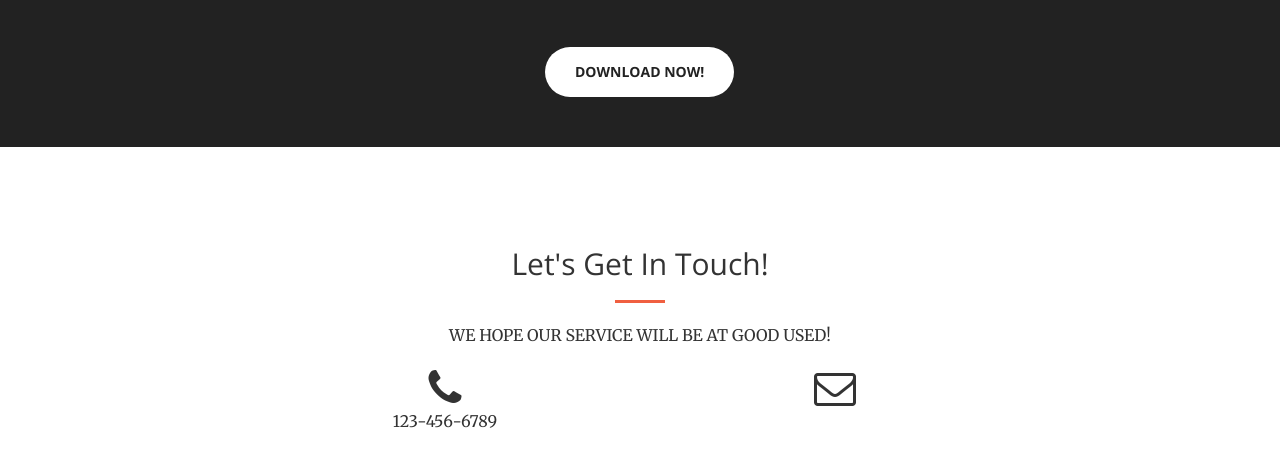
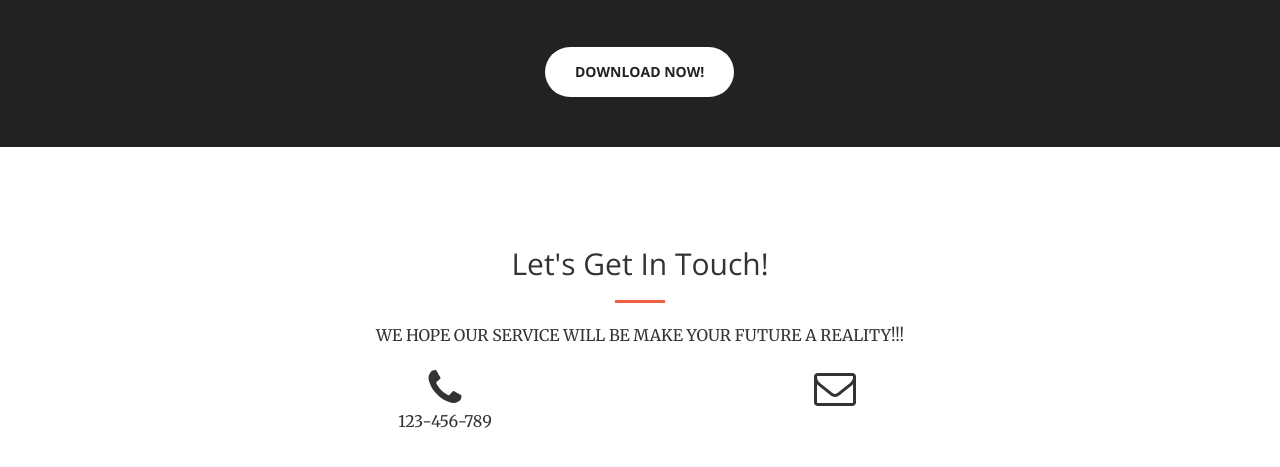
Before and after one commit to rejesusjohnroy/coffeeshop.github.io, a website: page index.html in a window 1280 px wide. Shown: the part 2259-2726 px from the top of the page. Drawn offline with nearby package versions, Linux system fonts and the light colour scheme.

Commit message:
Update index.html

```diff
--- a/index.html
+++ b/index.html
@@ -246,11 +246,11 @@
                 <div class="col-lg-8 col-lg-offset-2 text-center">
                     <h2 class="section-heading">Let's Get In Touch!</h2>
                     <hr class="primary">
-                    <p>WE HOPE OUR SERVICE WILL BE AT GOOD USED!</p>
+                    <p>WE HOPE OUR SERVICE WILL BE MAKE YOUR FUTURE A REALITY!!!</p>
                 </div>
                 <div class="col-lg-4 col-lg-offset-2 text-center">
                     <i class="fa fa-phone fa-3x sr-contact"></i>
-                    <p>123-456-6789</p>
+                    <p>123-456-789</p>
                 </div>
                 <div class="col-lg-4 text-center">
                     <i class="fa fa-envelope-o fa-3x sr-contact"></i>
```
